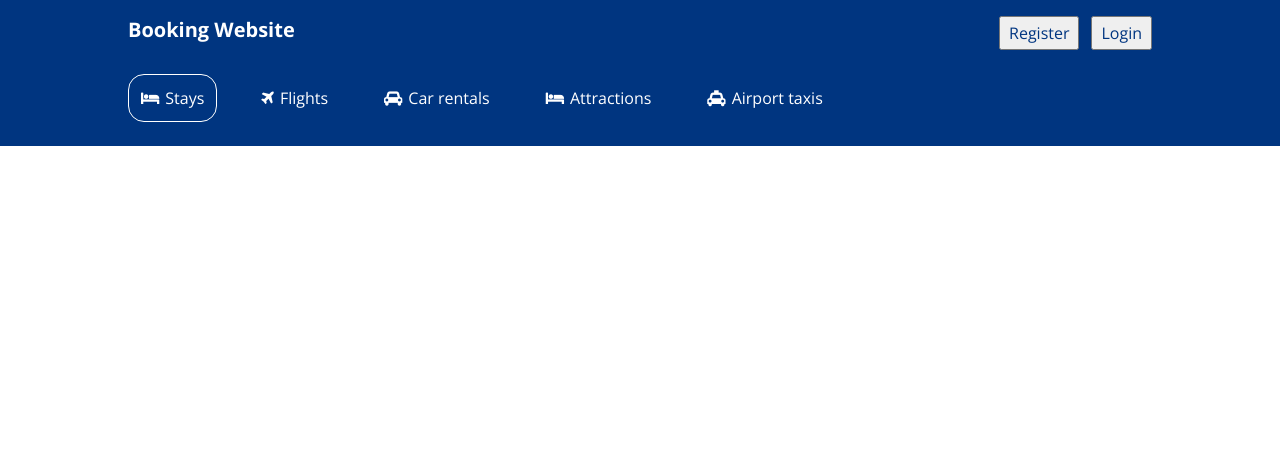
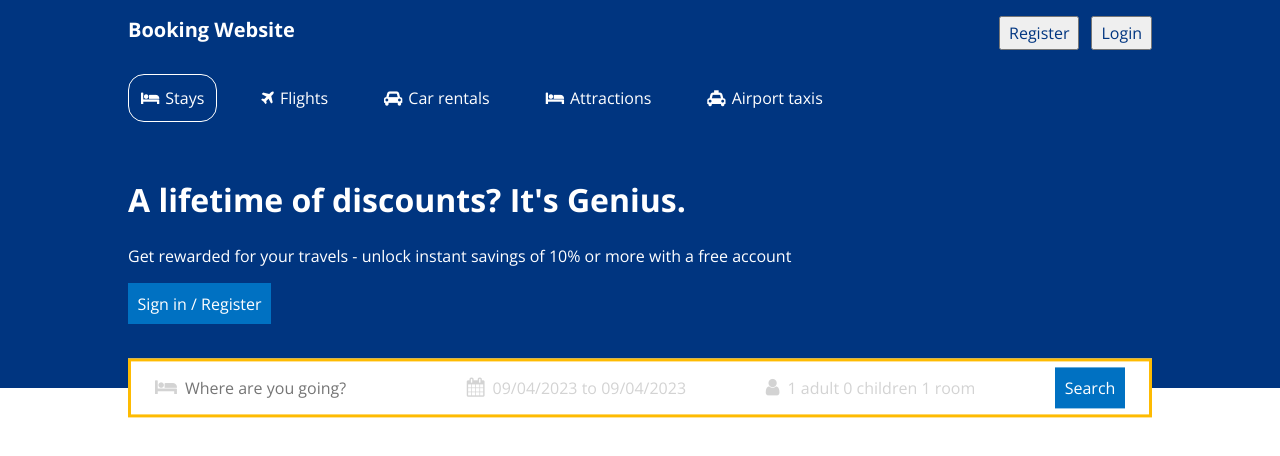
Before and after one commit to hp-nguyen/fx-rjs-asm-1, a React (Create React App) app: page / in a window 1280 px wide. Shown: the top 456 px of the page. Built offline with nearby package versions, Linux system fonts and the light colour scheme.

Commit message:
Header component

```diff
--- /dev/null
+++ b/src/components/Button/Button.css
@@ -0,0 +1,7 @@
+.btn {
+  background-color: #0071c2;
+  color: #fff;
+  padding: 0.6em;
+  border: none;
+  cursor: pointer;
+}
--- /dev/null
+++ b/src/components/Button/Button.js
@@ -0,0 +1,10 @@
+import './Button.css';
+export default function Button({ className, content, onClick = undefined }) {
+  if (onClick) {
+    return (
+      <button className={`btn ${className}`} onClick={onClick}>
+        {content}
+      </button>
+    );
+  } else return <button className={`btn ${className}`}>{content}</button>;
+}
--- /dev/null
+++ b/src/components/Header/Header.css
@@ -0,0 +1,18 @@
+.header {
+  background-color: #003580;
+  color: #fff;
+}
+.header__container {
+  position: relative;
+}
+.header__title {
+  font-size: 3.2rem;
+  margin-bottom: 24px;
+  padding-top: 32px;
+}
+.header__description {
+  margin-bottom: 16px;
+}
+.header__btn {
+  margin-bottom: 64px;
+}
--- /dev/null
+++ b/src/components/Header/Header.js
@@ -0,0 +1,13 @@
+import './Header.css'
+import Button from '../Button/Button';
+import HeaderSearch from './HeaderSearch/HeaderSearch';
+export default function Header() {
+  return <header className='header'>
+    <div className="header__container container--mw-1024">
+      <h2 className="header__title">A lifetime of discounts? It's Genius.</h2>
+      <p className="header__description">Get rewarded for your travels - unlock instant savings of 10% or more with a free account</p>
+      <Button className="header__btn" content="Sign in / Register"/>
+      <HeaderSearch/>
+    </div>
+  </header>
+}
--- /dev/null
+++ b/src/components/Header/HeaderSearch/HeaderSearch.css
@@ -0,0 +1,32 @@
+.header__search-form {
+  border: 3px solid #febb02;
+  color: #d3d3d3;
+  background-color: #fff;
+  padding: 6px 24px;
+  position: absolute;
+  right: 0;
+  left: 0;
+  transform: translateY(-50%);
+  display: flex;
+  align-items: center;
+  justify-content: space-between;
+}
+.form-control input {
+  border: none;
+  outline: none;
+}
+.form-control i {
+  font-size: 1.2em;
+  margin-right: 8px;
+}
+
+.date-picker {
+  position: relative;
+  cursor: pointer;
+}
+.date-range-modal {
+  position: absolute;
+  left: 0;
+  top: 37px;
+  box-shadow: 0 4px 10px 0px rgb(187, 187, 187);
+}
--- /dev/null
+++ b/src/components/Header/HeaderSearch/HeaderSearch.js
@@ -0,0 +1,72 @@
+import { useState } from 'react';
+import { DateRange } from 'react-date-range';
+import { format } from 'date-fns';
+import Button from '../../Button/Button';
+import 'react-date-range/dist/styles.css'; // main style file
+import 'react-date-range/dist/theme/default.css'; // theme css file
+import './HeaderSearch.css';
+import { useNavigate } from 'react-router-dom';
+export default function HeaderSearch() {
+  // Modal's State
+  const [modalOpen, setModalOpen] = useState(false);
+  // Day range State
+  const [dayRange, setDayRange] = useState([
+    {
+      startDate: new Date(),
+      endDate: new Date(),
+      key: 'selection',
+    },
+  ]);
+  const navigate = useNavigate();
+  function handleSearch(event) {
+    event.preventDefault();
+    navigate('/search')
+  }
+
+  return (
+    <form className="header__search-form">
+      {/* Search Place */}
+      <div className="form-control">
+        <label htmlFor="searchPlace">
+          <i className="fa fa-bed"></i>
+        </label>
+        <input
+          type="text"
+          name="searchPlace"
+          id="searchPlace"
+          placeholder="Where are you going?"
+        />
+      </div>
+      {/* Date Picker */}
+      <div
+        className="form-control date-picker"
+        onClick={() => {
+          setModalOpen(!modalOpen);
+        }}>
+        <i className="fa fa-calendar"></i>
+        <span>{`${format(dayRange[0].startDate, 'MM/dd/yyyy')} to ${format(
+          dayRange[0].endDate,
+          'MM/dd/yyyy'
+        )}`}</span>
+        {modalOpen && (
+          <div onClick={event => event.stopPropagation()}>
+            <DateRange
+              editableDateInputs={true}
+              onChange={item => setDayRange([item.selection])}
+              moveRangeOnFirstSelection={false}
+              ranges={dayRange}
+              minDate={new Date()}
+              className="date-range-modal"
+            />
+          </div>
+        )}
+      </div>
+      {/* People quantity */}
+      <div className="form-control">
+        <i className="fa fa-user"></i>
+        <span id="searchQuantity">1 adult 0 children 1 room</span>
+      </div>
+      <Button content="Search" onClick={handleSearch} />
+    </form>
+  );
+}
--- a/src/pages/home/Home.jsx
+++ b/src/pages/home/Home.jsx
@@ -1,7 +1,13 @@
+import Header from '../../components/Header/Header';
 import Navbar from '../../components/Navbar/Navbar';
 import './Home.css';
 const Home = () => {
-  return <Navbar />;
+  return (
+    <>
+      <Navbar />
+      <Header />
+    </>
+  );
 };
 
 export default Home;
```
